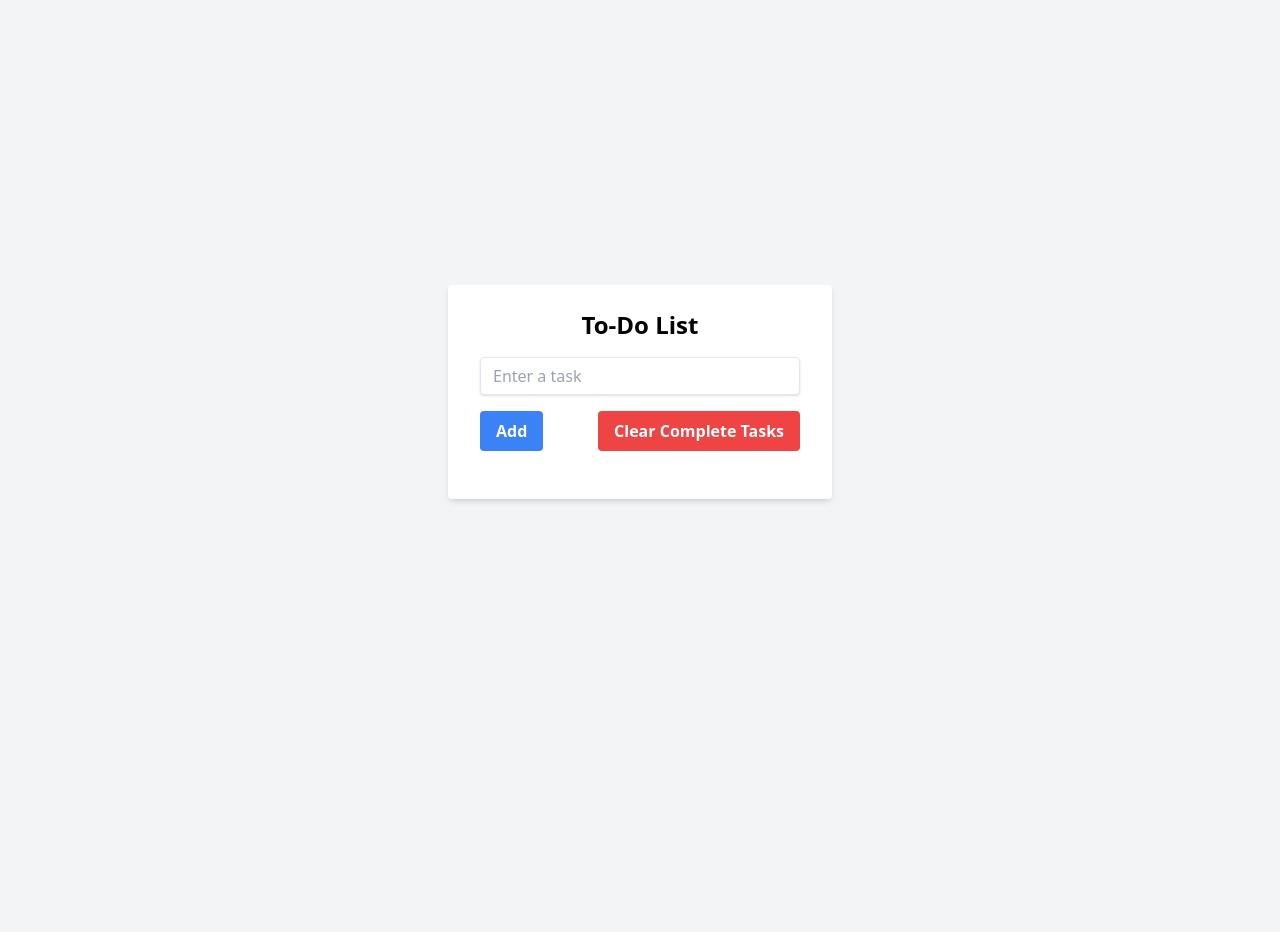
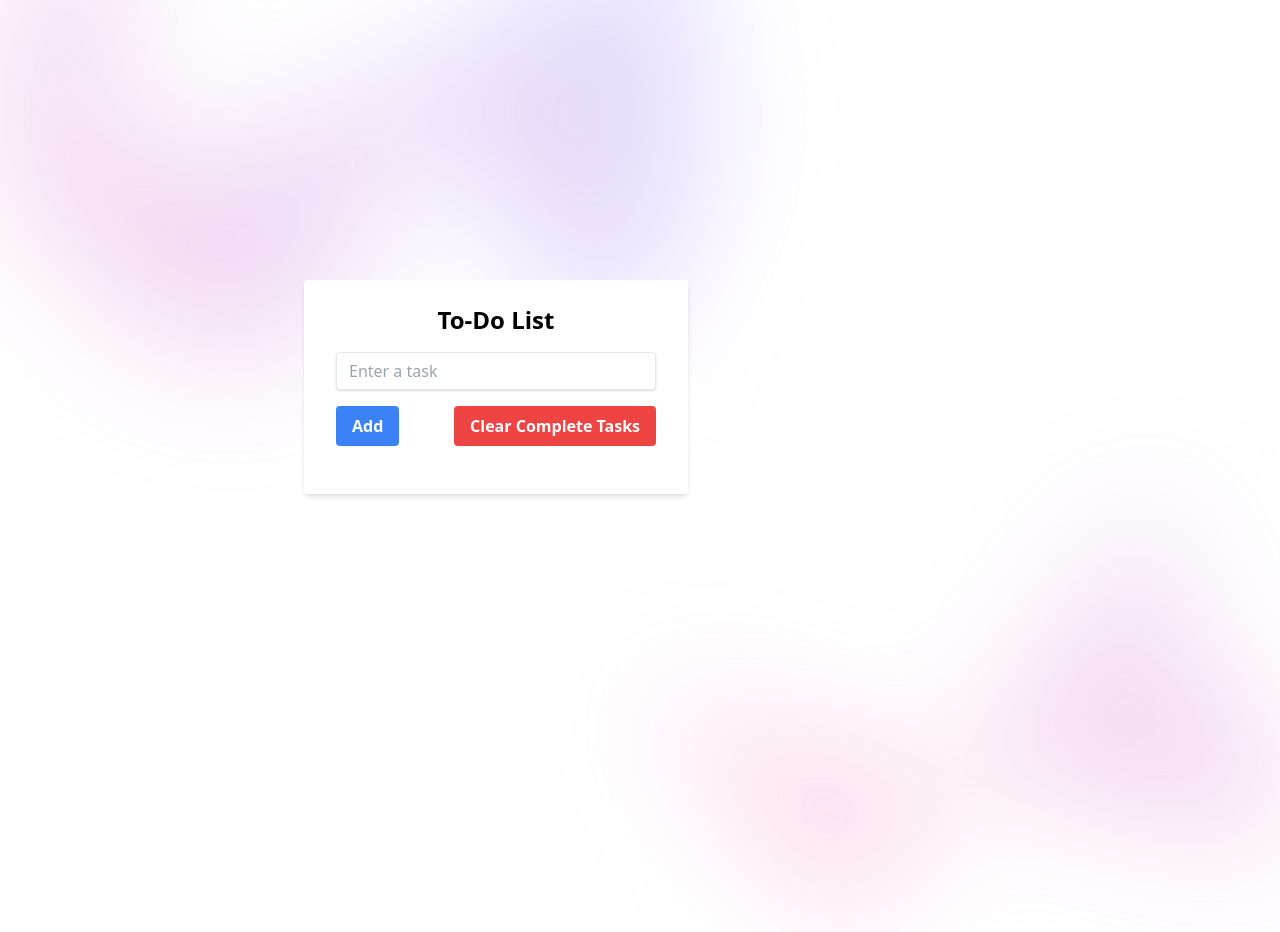
Before and after one commit to babuush/DE251, a plain HTML site: page lab/Lab06/Lab6_hw/lab6-jquery-todolist.html in a window 1280 px wide. Before the commit the page ends 800 px from the top, so only its background shows below. Drawn offline with nearby package versions, Linux system fonts and the light colour scheme.

Commit message:
Update lab6-jquery-todolist.html

```diff
--- a/lab/Lab06/Lab6_hw/lab6-jquery-todolist.html
+++ b/lab/Lab06/Lab6_hw/lab6-jquery-todolist.html
@@ -59,8 +59,16 @@
         });
     </script>
 </head>
-<body class="bg-gray-100 h-screen flex items-center justify-center">
-<div class="bg-white shadow-md rounded px-8 pt-6 pb-8 mb-4 max-w-sm w-full">
+<body>
+<div class="bg-white">
+    <div class="relative isolate px-6 pt-14 lg:px-8">
+        <div class="absolute inset-x-0 -top-40 -z-10 transform-gpu overflow-hidden blur-3xl sm:-top-80"
+             aria-hidden="true">
+            <div class="relative left-[calc(50%-11rem)] aspect-[1155/678] w-[36.125rem] -translate-x-1/2 rotate-[30deg] bg-gradient-to-tr from-[#ff80b5] to-[#9089fc] opacity-30 sm:left-[calc(50%-30rem)] sm:w-[72.1875rem]"
+                 style="clip-path: polygon(74.1% 44.1%, 100% 61.6%, 97.5% 26.9%, 85.5% 0.1%, 80.7% 2%, 72.5% 32.5%, 60.2% 62.4%, 52.4% 68.1%, 47.5% 58.3%, 45.2% 34.5%, 27.5% 76.7%, 0.1% 64.9%, 17.9% 100%, 27.6% 76.8%, 76.1% 97.7%, 74.1% 44.1%)"></div>
+        </div>
+        <div class="mx-auto max-w-2xl py-32 sm:py-48 lg:py-56">
+            <div class="bg-white shadow-md rounded px-8 pt-6 pb-8 mb-4 max-w-sm w-full justify-content-center">
                 <h1 class="text-2xl font-bold mb-4 text-center">To-Do List</h1>
                 <div class="mb-4">
                     <label for="taskInput"></label>
@@ -84,5 +92,13 @@
                 </div>
                 <ul id="taskList" class="list-disc pl-5"></ul>
             </div>
+        </div>
+        <div class="absolute inset-x-0 top-[calc(100%-13rem)] -z-10 transform-gpu overflow-hidden blur-3xl sm:top-[calc(100%-30rem)]"
+             aria-hidden="true">
+            <div class="relative left-[calc(50%+3rem)] aspect-[1155/678] w-[36.125rem] -translate-x-1/2 bg-gradient-to-tr from-[#ff80b5] to-[#9089fc] opacity-30 sm:left-[calc(50%+36rem)] sm:w-[72.1875rem]"
+                 style="clip-path: polygon(74.1% 44.1%, 100% 61.6%, 97.5% 26.9%, 85.5% 0.1%, 80.7% 2%, 72.5% 32.5%, 60.2% 62.4%, 52.4% 68.1%, 47.5% 58.3%, 45.2% 34.5%, 27.5% 76.7%, 0.1% 64.9%, 17.9% 100%, 27.6% 76.8%, 76.1% 97.7%, 74.1% 44.1%)"></div>
+        </div>
+    </div>
+</div>
 </body>
 </html>
```
Lines whose indentation alone changed are shown as unchanged.
